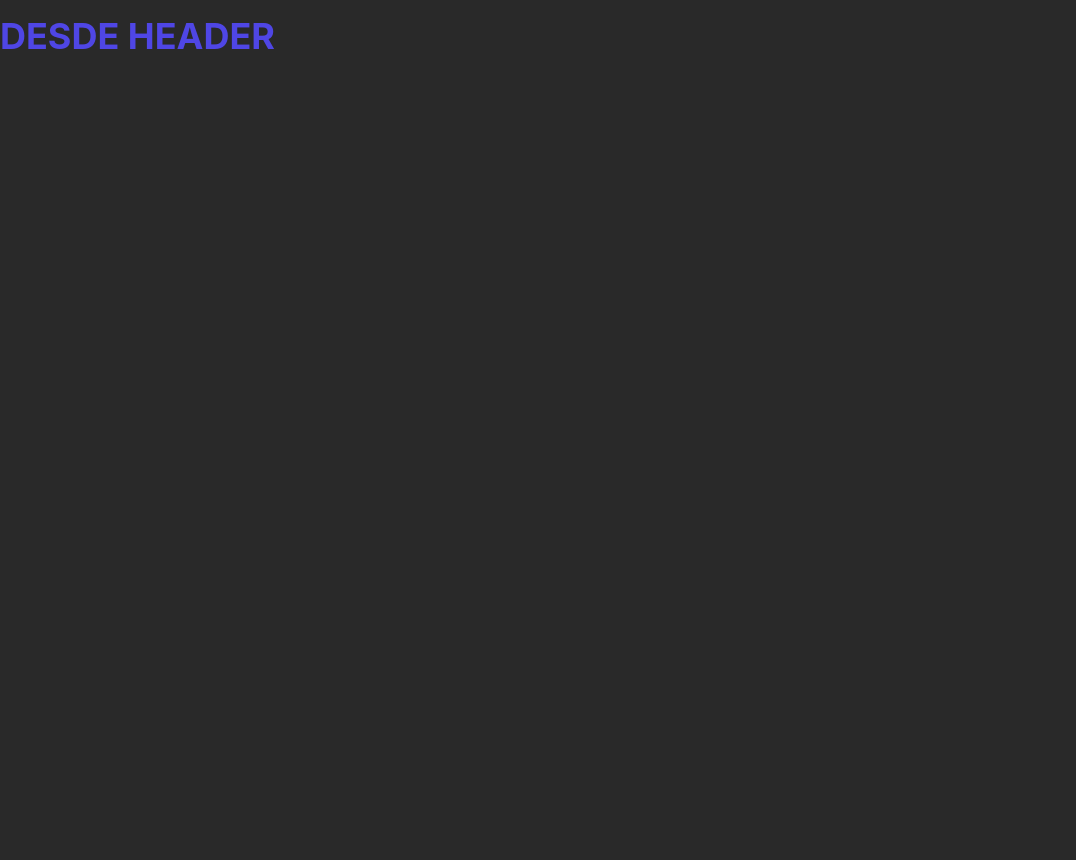
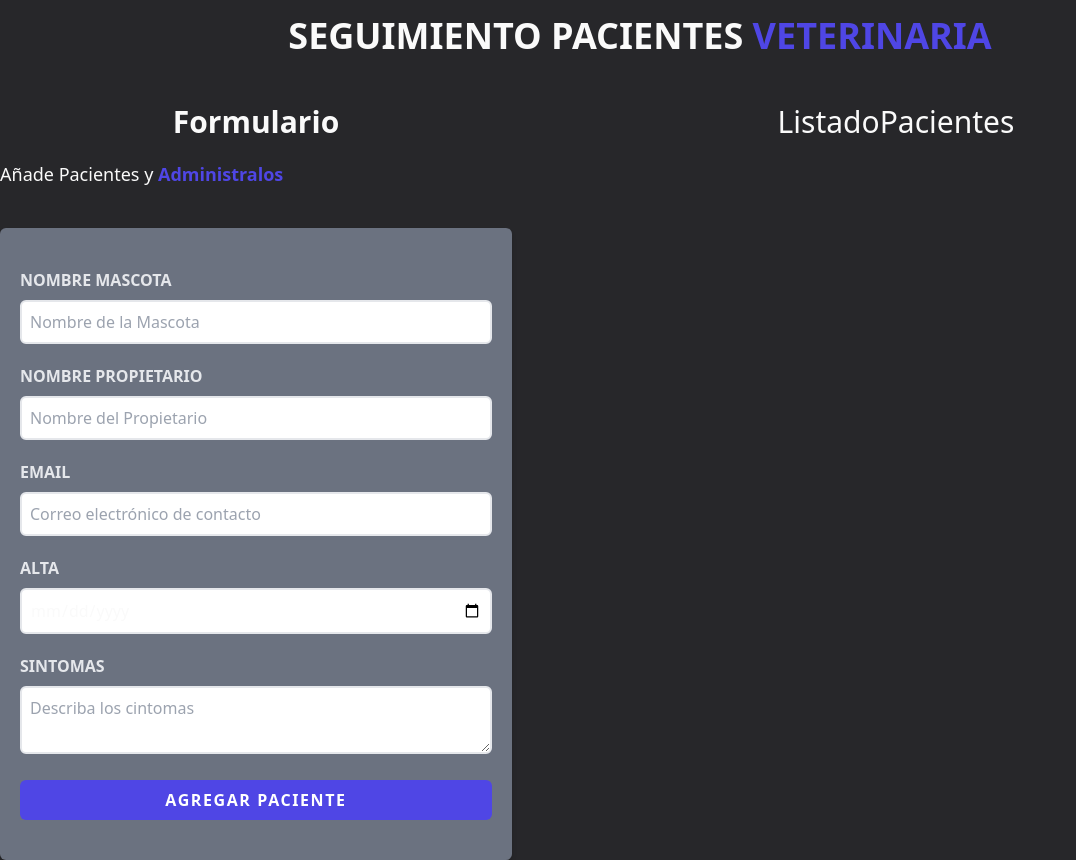
Before and after one commit to SebaGNH/Pacientes-Citas-Tailwind-React, a React (Vite) app: page / in a window 1280 px wide. Shown: the whole page, without its empty margins (0-1076 px from the left). Before the commit the page ends 800 px from the top, so only its background shows below. Built offline with nearby package versions, Linux system fonts and the light colour scheme.

Commit message:
Se agregaron estilos al formulario

```diff
--- a/index.html
+++ b/index.html
@@ -6,7 +6,7 @@
     <meta name="viewport" content="width=device-width, initial-scale=1.0" />
     <title>Vite + React</title>
   </head>
-  <body>
+  <body class="bg-zinc-800 h-screen text-neutral-50">
     <div id="root"></div>
     <script type="module" src="/src/main.jsx"></script>
   </body>
--- a/package.json
+++ b/package.json
@@ -5,6 +5,7 @@
   "type": "module",
   "scripts": {
     "dev": "vite",
+    "start": "vite",
     "build": "vite build",
     "preview": "vite preview"
   },
--- a/src/App.jsx
+++ b/src/App.jsx
@@ -1,10 +1,18 @@
 import React,{Fragment} from 'react'
 import Header from './components/Header'
+import Formulario from './components/Formulario'
+import ListadoPacientes from './components/ListadoPacientes'
 
 const App = () => {
   return (
     <Fragment>
-      <Header />
+      <div className="container mx-auto mt-4">
+        <Header />
+        <div className="mt-12 md:flex">
+          <Formulario />
+          <ListadoPacientes />
+        </div>
+      </div>
     </Fragment>
   )
 }
--- /dev/null
+++ b/src/components/Formulario.jsx
@@ -0,0 +1,82 @@
+import React from 'react'
+
+const Formulario = () => {
+  return (
+    <div className='md:w-1/2 lg:w-2/5'>
+      <h2 className="font-black text-3xl text-center">Formulario</h2>
+
+      <p className='text-lg mt-5'>Añade Pacientes y {' '}
+        <span className='text-indigo-600 font-bold '>Administralos</span>
+      </p>
+
+      <form action="" className='bg-gray-500 shadow-md rounded-md py-10 px-5 mt-10'>
+      <div className='mb-5'>
+        <label
+          htmlFor="nombreMascota"
+          className='block text-gray-200 uppercase font-bold'>Nombre Mascota</label>
+        <input
+          type="text"
+          id='nombreMascota'
+          placeholder='Nombre de la Mascota'
+          className='border-2 w-full p-2 mt-2 placeholder-gray-400 rounded-md'
+          />
+      </div>
+
+      <div className='mb-5'>
+        <label
+          htmlFor="nombrePropietario"
+          className='block text-gray-200 uppercase font-bold'>Nombre Propietario</label>
+        <input
+          type="text"
+          id='nombrePropietario'
+          placeholder='Nombre del Propietario'
+          className='border-2 w-full p-2 mt-2 placeholder-gray-400 rounded-md'
+          />
+      </div>
+
+      <div className='mb-5'>
+        <label
+          htmlFor="email"
+          className='block text-gray-200 uppercase font-bold'>Email</label>
+        <input
+          type="email"
+          id='email'
+          placeholder='Correo electrónico de contacto'
+          className='border-2 w-full p-2 mt-2 placeholder-gray-400 rounded-md'
+          />
+      </div>
+
+      <div className='mb-5'>
+        <label
+          htmlFor="fechaAlta"
+          className='block text-gray-200 uppercase font-bold'>Alta</label>
+        <input
+          type="date"
+          id='fechaAlta'
+          className='border-2 w-full p-2 mt-2 rounded-md'
+          />
+      </div>
+
+      <div className='mb-5'>
+        <label
+          htmlFor="sintomas"
+          className='block text-gray-200 uppercase font-bold'>Sintomas</label>
+        <textarea
+          name=""
+          id="sintomas"
+          className='border-2 w-full p-2 mt-2 rounded-md'
+          placeholder='Describa los cintomas'
+          ></textarea>
+      </div>
+
+      <input
+        type="submit"
+        value="Agregar Paciente"
+        className='w-full bg-indigo-600 rounded-md p-2 text-white uppercase font-bold tracking-widest hover:bg-indigo-700 cursor-pointer  transition-colors'
+        />
+      </form>
+    </div>
+  )
+}
+
+export default Formulario
--- a/src/components/Header.jsx
+++ b/src/components/Header.jsx
@@ -4,8 +4,9 @@ const Header = () => {
   return (
     <Fragment>
       <header className='grid'>
-        <div className='text-4xl font-bold uppercase mt-4 text-indigo-600'>Desde Header</div>
-
+        <div className='text-4xl font-black uppercase  text-neutral-50 text-center w-2/3 md:mx-auto'
+        >Seguimiento pacientes {' '}
+        <span className='text-indigo-600'>Veterinaria</span></div>
       </header>
     </Fragment>
   )
--- /dev/null
+++ b/src/components/ListadoPacientes.jsx
@@ -0,0 +1,11 @@
+import React from 'react'
+
+const ListadoPacientes = () => {
+  return (
+    <div className='md:w-1/2 lg:w-3/5 text-3xl text-center'>
+      <div>ListadoPacientes</div>
+    </div>
+  )
+}
+
+export default ListadoPacientes
--- a/src/index.css
+++ b/src/index.css
@@ -1,15 +1,3 @@
 @tailwind base;
 @tailwind components;
 @tailwind utilities;
-
-* {
-  margin: 0;
-  padding: 0;
-  box-sizing: border-box;
-}
-
-body {
-  background-color: #292929;
-  color: #fff;
-  font-family: Inter, Avenir, Helvetica, Arial, sans-serif;
-}
```
